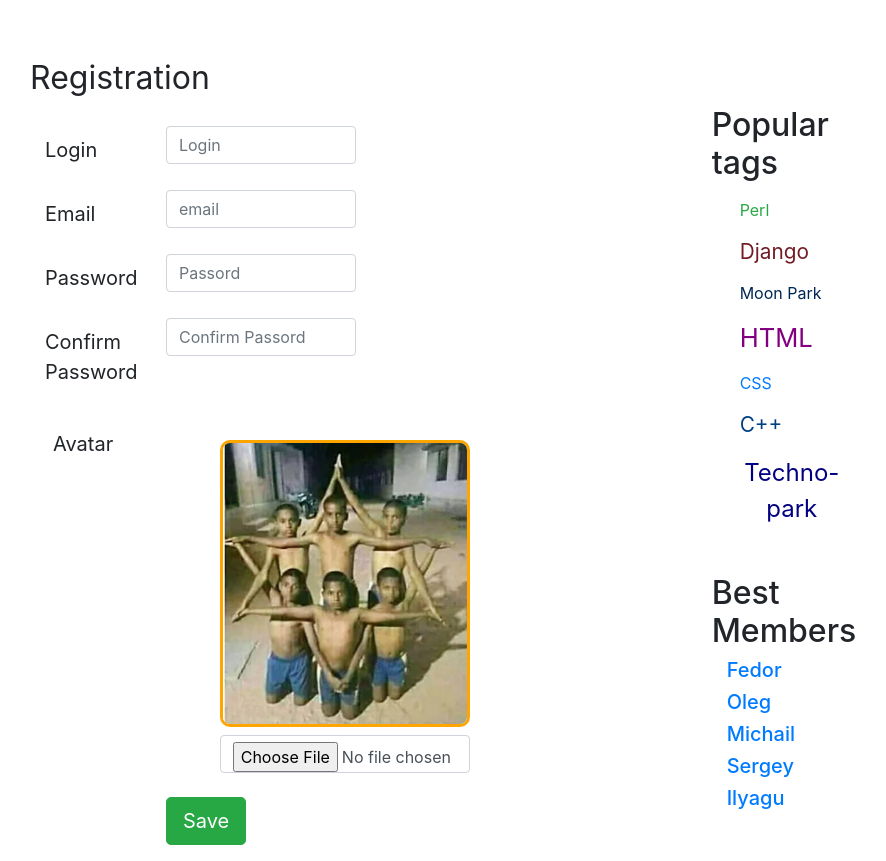
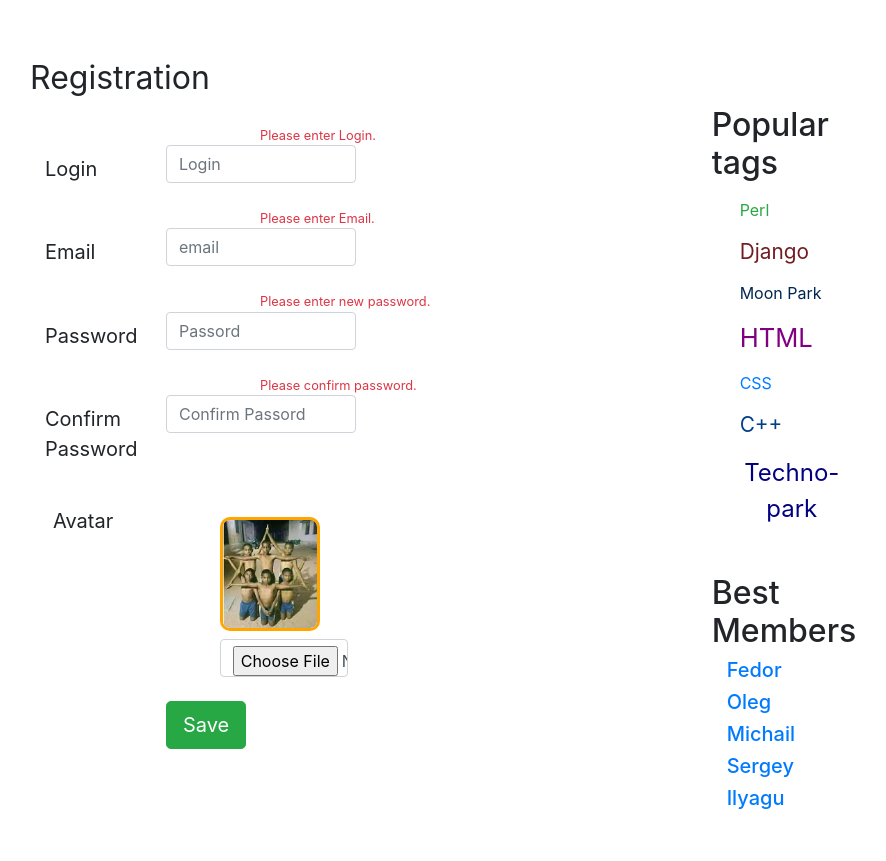
Before and after one commit to Ilyagu/AskMe, a Python web app: template templates/registration.html in a window 1280 px wide. Shown: the part 74-935 px from the top of the page, without its empty margins (370-1256 px from the left). After the commit the page ends 883 px from the top, so only its background shows below. Run offline with Jinja, Linux system fonts and the light colour scheme; the template is opened without the code that fills it, so the values that code supplies are empty.

Commit message:
fixes HW1

```diff
--- a/static/css/style.css
+++ b/static/css/style.css
@@ -108,7 +108,7 @@ code {
 }
 
 .question-img {
-    max-width: 250px;
+    max-width: 120px;
     border: solid orange;
     border-radius: 10px;
 }
@@ -162,6 +162,7 @@ code {
 .btns-pages {
     position: relative;
     left: 40%;
+    padding-bottom: 20px;
 }
 
 .btn-page {
@@ -436,3 +437,11 @@ main > .container-fluid {
 body > .h-100 {
     padding-top: 100px;
 }
+
+.valid_settings {
+    margin-left: 230px;
+}
+
+.valid_register {
+    margin-left: 260px;
+}
--- a/templates/index.html
+++ b/templates/index.html
@@ -195,6 +195,7 @@
         <button type="button" class="btn btn-secondary btn-page">2</button>
         <button type="button" class="btn btn-secondary btn-page">3</button>
     </div>
+</div>
     <script src="js/jquery.slim.min.js"></script>
     <script src="js/popper.min.js"></script>
     <script src="js/bootstrap.min.js"></script>
--- a/templates/registration.html
+++ b/templates/registration.html
@@ -73,35 +73,49 @@
                     </div>
                 </div>
 
-                <form>
+                <form class="need-validation" novalidate>
+                    <div class="d-flex w-100 invalid-feedback valid_settings">
+                        Please enter Login.
+                    </div>
                     <div class="d-flex ms-5 ps-5 mb-3 w-50">
                         <label for="inputLogin" class="col-sm-5 col-form-label col-form-label-lg">Login</label>
                         <div class="d-flex w-100">
-                            <input type="text" class="form-control" placeholder="Login" id="inputLogin">
+                            <input type="text" class="form-control" placeholder="Login" id="inputLogin" required>
                         </div>
+                    </div>
+                    <div class="d-flex w-100 invalid-feedback valid_settings">
+                        Please enter Email.
                     </div>
                     <div class="d-flex ms-5 ps-5 mb-3 w-50">
                         <label for="inputEmail" class="col-sm-5 col-form-label col-form-label-lg">Email</label>
                         <div class="d-flex w-100">
-                            <input type="email" class="form-control" placeholder="email" id="inputEmail">
+                            <input type="email" class="form-control" placeholder="email" id="inputEmail" required>
                         </div>
+                    </div>
+                    <div class="d-flex w-100 invalid-feedback valid_settings">
+                        Please enter new password.
                     </div>
                     <div class="d-flex ms-5 ps-5 mb-3 w-50">
                         <label for="inputEmail" class="col-sm-5 col-form-label col-form-label-lg">Password</label>
                         <div class="d-flex w-100">
-                            <input type="password" class="form-control" placeholder="Passord" id="inputEmail">
+                            <input type="password" class="form-control" placeholder="Passord" id="inputEmail" required>
                         </div>
                     </div>
+                    <div class="d-flex w-100 invalid-feedback valid_settings">
+                        Please confirm password.
+                    </div>
                     <div class="d-flex ms-5 ps-5 mb-3 w-50">
-                        <label for="inputConfirmPassword" class="col-sm-5 col-form-label col-form-label-lg">Confirm Password</label>
+                        <label for="inputConfirmPassword" class="col-sm-5 col-form-label col-form-label-lg">Confirm
+                            Password</label>
                         <div class="d-flex w-100">
-                            <input type="password" class="form-control" placeholder="Confirm Passord" id="inputConfirmPassword">
+                            <input type="password" class="form-control" placeholder="Confirm Passord" id="inputConfirmPassword" required>
                         </div>
                     </div>
                     <div class="d-flex ms-5 p-sm-2 mb-3 w-50">
-                        <label for="inputAvatar" class="col-sm-2 col-form-label col-form-label-lg" style="margin-right: 130px;">Avatar</label>
+                        <label for="inputAvatar" class="col-sm-2 col-form-label col-form-label-lg"
+                               style="margin-right: 130px;">Avatar</label>
                         <div class="d-flex flex-column w-100" style="margin-top: 20px">
-                            <img class="question-img" src="../static/img/star.jpeg">
+                            <img class="question-img" src="../static/img/star.jpeg" style="max-width: 100px;">
                             <div class="d-flex mt-2">
                                 <input type="file" class="form-control" placeholder="python" id="inputAvatar">
                             </div>
```
Also changed, not shown: templates/author.html (+9 -3 lines), templates/question.html (+8 -1 lines), templates/settings.html (+13 -7 lines).
